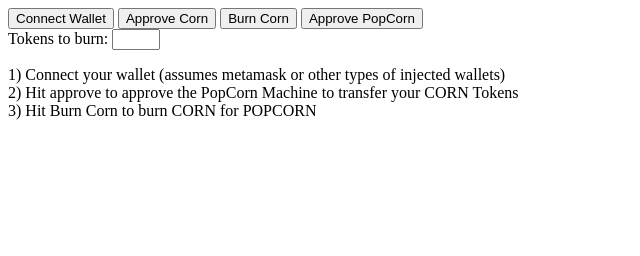
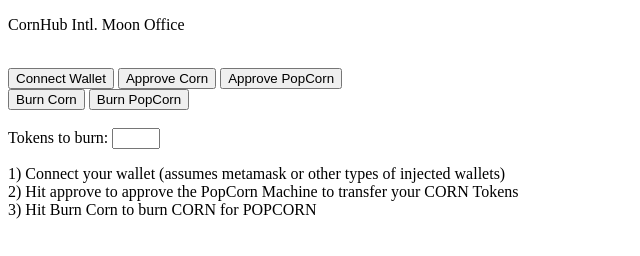
Before and after one commit to misctyler/CornHub, a plain HTML site: page index.html in a window 1280 px wide. Shown: the whole page, without its empty margins (0-640 px from the left). Drawn offline with Linux system fonts and the light colour scheme.

Commit message:
Update index.html

```diff
--- a/index.html
+++ b/index.html
@@ -11,11 +11,16 @@
 
 <body>
 
+<p>
+CornHub Intl. Moon Office
+</p>
+<br>
+
   <button onclick="connect()">Connect Wallet</button>
   <button onclick="approve()">Approve Corn</button>
+  <button onclick="approve2()">Approve PopCorn</button> <br>
   <button onclick="burnCorn()">Burn Corn</button>
-  <button onclick="approve2()">Approve PopCorn</button> <br>
-
+  <button onclick="burnCorn()">Burn PopCorn</button> <br> <br>
   <label for="amount">Tokens to burn:</label>
   <input type="number" id="amount" name="amount" min="1" max="5">
 
```
